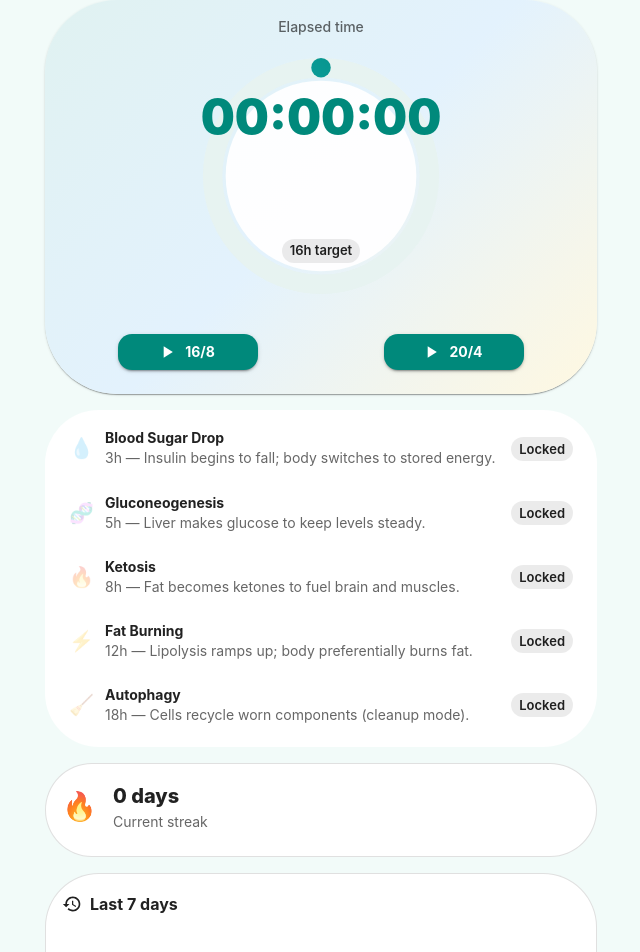
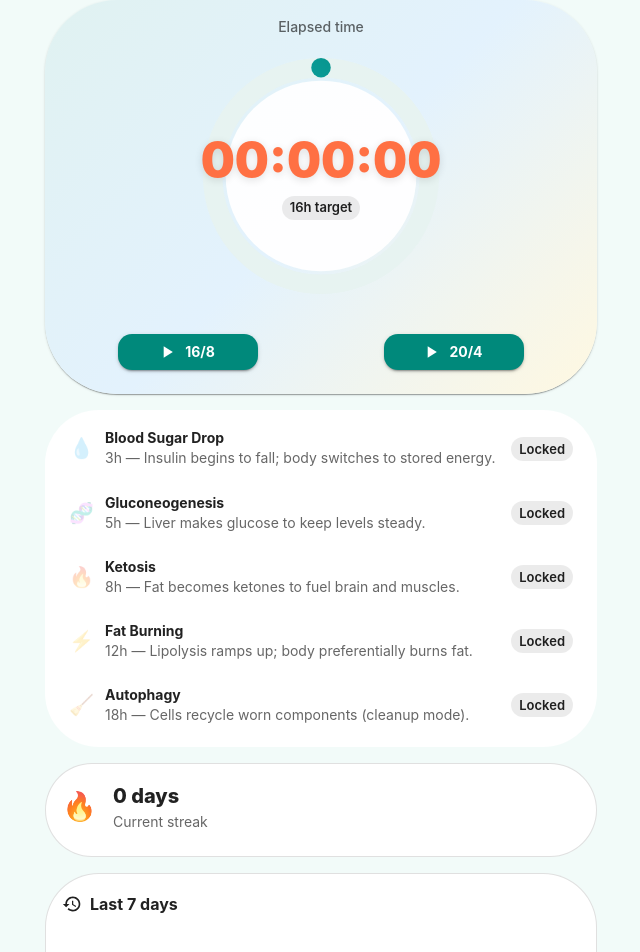
Before and after one commit to Pramod0308/fastflow, a React (Vite) app: page / in a window 1280 px wide. Shown: the part 80-1032 px from the top of the page, without its empty margins (319-959 px from the left). Built offline with nearby package versions, Linux system fonts and the light colour scheme.

Commit message:
Update App.tsx

```diff
--- a/src/App.tsx
+++ b/src/App.tsx
@@ -1,88 +1,210 @@
+import React, { useEffect, useMemo, useState } from 'react';
+import {
+  AppBar, Toolbar, Typography, Container, Box, Button, IconButton, Menu, MenuItem,
+  Stack, Card, CardContent, Chip, Dialog, DialogTitle, DialogContent, DialogActions,
+  TextField, FormControlLabel, Switch, Grid
+} from '@mui/material';
+import MoreVertIcon from '@mui/icons-material/MoreVert';
+import PlayArrowIcon from '@mui/icons-material/PlayArrow';
+import StopIcon from '@mui/icons-material/Stop';
+import HistoryIcon from '@mui/icons-material/History';
+import SettingsIcon from '@mui/icons-material/Settings';
+import EditCalendarIcon from '@mui/icons-material/EditCalendar';
+import TimerRing from './components/TimerRing';
+import PhaseList from './components/PhaseList';
+import HistoryBarChart from './components/HistoryBarChart';
+import StreakCard from './components/StreakCard';
+import { useStore } from './state/store';
+import dayjs from 'dayjs';
+import duration from 'dayjs/plugin/duration';
+import { last7DaysBuckets, msToH, prettyHms, computeStreak, PHASES } from './lib/stats';
 
-import React, { useEffect, useMemo, useState } from 'react';
-import { AppBar, Toolbar, Typography, Container, Box, Button, IconButton, Menu, MenuItem, Stack, Card, CardContent, Chip, Dialog, DialogTitle, DialogContent, DialogActions, TextField, FormControlLabel, Switch, Grid } from '@mui/material';
-import MoreVertIcon from '@mui/icons-material/MoreVert'; import PlayArrowIcon from '@mui/icons-material/PlayArrow'; import StopIcon from '@mui/icons-material/Stop'; import HistoryIcon from '@mui/icons-material/History'; import SettingsIcon from '@mui/icons-material/Settings'; import EditCalendarIcon from '@mui/icons-material/EditCalendar';
-import TimerRing from './components/TimerRing'; import PhaseList from './components/PhaseList'; import HistoryBarChart from './components/HistoryBarChart'; import StreakCard from './components/StreakCard'; import { useStore } from './state/store';
-import dayjs from 'dayjs'; import duration from 'dayjs/plugin/duration'; import { last7DaysBuckets, msToH, prettyHms, computeStreak } from './lib/stats'; dayjs.extend(duration);
-const PLAN_TO_HOURS:Record<string,number>={'16/8':16,'20/4':20,'Custom':16};
-export default function App(){
+dayjs.extend(duration);
+
+const PLAN_TO_HOURS: Record<string, number> = { '16/8': 16, '20/4': 20, 'Custom': 16 };
+
+export default function App() {
   const { hydrated, init, fasts, current, startFast, endFast, settings, updateSettings, exportJson, importJson, updateCurrentStart } = useStore();
- useEffect(()=>{init();},[init]);
- const [now,setNow]=useState(Date.now()); useEffect(()=>{const t=setInterval(()=>setNow(Date.now()),1000); return ()=>clearInterval(t);},[]);
- const elapsedMs=current? now-current.startAt : 0; const elapsedText=prettyHms(elapsedMs); const targetHours=current?.targetHours ?? settings.defaultTargetHours; const hours=msToH(elapsedMs); const expectedEnd=current? new Date(current.startAt+targetHours*3600000):undefined;
- const historyData=useMemo(()=>last7DaysBuckets(fasts),[fasts]); const streak=useMemo(()=>computeStreak(fasts,12),[fasts]);
- const [anchor,setAnchor]=useState<null|HTMLElement>(null); const openMenu=(e:any)=>setAnchor(e.currentTarget); const closeMenu=()=>setAnchor(null);
- const [openSettings,setOpenSettings]=useState(false); const [openImport,setOpenImport]=useState(false); const [importText,setImportText]=useState('');
- const [openEditStart,setOpenEditStart]=useState(false); const [editValue,setEditValue]=useState('');
- const openEdit=()=>{ if(!current) return; setEditValue(dayjs(current.startAt).format('YYYY-MM-DDTHH:mm')); setOpenEditStart(true); };
- const saveEdit=()=>{ if(!current) return; const ts=dayjs(editValue).valueOf(); const nowMs=Date.now(); const safeTs=Math.min(ts,nowMs); updateCurrentStart(safeTs); setOpenEditStart(false); };
- if(!hydrated) return null;
- const start=(plan:string)=>{ const hrs=PLAN_TO_HOURS[plan] ?? settings.defaultTargetHours; startFast(hrs,plan); };
- return (<>
-  <AppBar position="sticky" elevation={0} color="transparent" sx={{backdropFilter:'blur(10px)'}}>
-    <Toolbar><Typography variant="h6" sx={{flex:1,fontWeight:800,color:'primary.main'}}>FastFlow</Typography><IconButton onClick={()=>setOpenSettings(true)}><SettingsIcon/></IconButton><IconButton onClick={openMenu}><MoreVertIcon/></IconButton></Toolbar>
+
+  useEffect(() => { init(); }, [init]);
+
+  const [now, setNow] = useState(Date.now());
+  useEffect(() => {
+    const t = setInterval(() => setNow(Date.now()), 1000);
+    return () => clearInterval(t);
+  }, []);
+
+  const elapsedMs = current ? now - current.startAt : 0;
+  const elapsedText = prettyHms(elapsedMs);
+  const targetHours = current?.targetHours ?? settings.defaultTargetHours;
+  const hours = msToH(elapsedMs);
+  const expectedEnd = current ? new Date(current.startAt + targetHours * 3600000) : undefined;
+
+  const historyData = useMemo(() => last7DaysBuckets(fasts), [fasts]);
+  const streak = useMemo(() => computeStreak(fasts, 12), [fasts]);
+
+  // Current phase icon
+  const stage = useMemo(() => {
+    const reached = PHASES.filter(p => hours >= p.hours);
+    return reached[reached.length - 1]; // last reached stage (undefined if <3h)
+  }, [hours]);
+
+  // Menus & dialogs
+  const [anchor, setAnchor] = useState<null | HTMLElement>(null);
+  const openMenu = (e: React.MouseEvent<HTMLButtonElement>) => setAnchor(e.currentTarget);
+  const closeMenu = () => setAnchor(null);
+
+  const [openSettings, setOpenSettings] = useState(false);
+  const [openImport, setOpenImport] = useState(false);
+  const [importText, setImportText] = useState('');
+
+  // Edit start
+  const [openEditStart, setOpenEditStart] = useState(false);
+  const [editValue, setEditValue] = useState('');
+  const openEdit = () => { if (current) { setEditValue(dayjs(current.startAt).format('YYYY-MM-DDTHH:mm')); setOpenEditStart(true); } };
+  const saveEdit = () => {
+    if (!current) return;
+    const ts = dayjs(editValue).valueOf();
+    updateCurrentStart(Math.min(ts, Date.now()));
+    setOpenEditStart(false);
+  };
+
+  if (!hydrated) return null;
+  const start = (plan: string) => startFast(PLAN_TO_HOURS[plan] ?? settings.defaultTargetHours, plan);
+
+  return (
+    <>
+      <AppBar position="sticky" elevation={0} color="transparent" sx={{ backdropFilter: 'blur(10px)' }}>
+        <Toolbar>
+          <Typography variant="h6" sx={{ flex: 1, fontWeight: 800, color: 'primary.main' }}>FastFlow</Typography>
+          <IconButton onClick={() => setOpenSettings(true)}><SettingsIcon /></IconButton>
+          <IconButton onClick={openMenu}><MoreVertIcon /></IconButton>
+        </Toolbar>
       </AppBar>
-  <Menu anchorEl={anchor} open={!!anchor} onClose={closeMenu}><MenuItem onClick={()=>{navigator.clipboard.writeText(exportJson()); closeMenu();}}>Export to Clipboard</MenuItem><MenuItem onClick={()=>{setOpenImport(true); closeMenu();}}>Import from JSON</MenuItem><MenuItem component="a" href="https://github.com" target="_blank">Source</MenuItem></Menu>
-  <Container maxWidth="sm" sx={{py:2}}>
-    <Card sx={{borderRadius:4,mb:2,overflow:'hidden',background:'linear-gradient(135deg, #E0F2F1 0%, #E3F2FD 50%, #FFF8E1 100%)'}}>
-      <CardContent sx={{display:'grid',placeItems:'center',pt:2}}>
-        <Typography variant="subtitle2" color="text.secondary" sx={{mb:1}}>Elapsed time</Typography>
-        <Box sx={{color:'primary.main',position:'relative'}}>
-          <TimerRing elapsedMs={elapsedMs} targetHours={targetHours}/>
-          <Box sx={{position:'absolute',inset:0,display:'grid',placeItems:'center'}}>
-            <Typography variant="h3" sx={{fontWeight:900}}>{current?elapsedText:'00:00:00'}</Typography>
-            <Chip size="small" label={`${targetHours}h target`} sx={{mt:1}}/>
+
+      <Menu anchorEl={anchor} open={Boolean(anchor)} onClose={closeMenu}>
+        <MenuItem onClick={() => { navigator.clipboard.writeText(exportJson()); closeMenu(); }}>Export to Clipboard</MenuItem>
+        <MenuItem onClick={() => { setOpenImport(true); closeMenu(); }}>Import from JSON</MenuItem>
+        <MenuItem component="a" href="https://github.com" target="_blank">Source</MenuItem>
+      </Menu>
+
+      <Container maxWidth="sm" sx={{ py: 2 }}>
+        {/* Timer / Status */}
+        <Card sx={{ borderRadius: 4, mb: 2, overflow: 'hidden', background: 'linear-gradient(135deg, #E0F2F1 0%, #E3F2FD 50%, #FFF8E1 100%)' }}>
+          <CardContent sx={{ display: 'grid', placeItems: 'center', pt: 2 }}>
+            <Typography variant="subtitle2" color="text.secondary" sx={{ mb: 1 }}>Elapsed time</Typography>
+
+            <Box sx={{ color: 'primary.main', position: 'relative' }}>
+              <TimerRing elapsedMs={elapsedMs} targetHours={targetHours} />
+              <Box sx={{ position: 'absolute', inset: 0, display: 'grid', placeItems: 'center' }}>
+                {/* Stage icon + timer in a stack */}
+                <Stack spacing={1} alignItems="center">
+                  {stage && <Box sx={{ fontSize: 28, lineHeight: 1 }}>{stage.icon}</Box>}
+                  <Typography
+                    variant="h3"
+                    sx={{ fontWeight: 900, color: 'secondary.main', textShadow: '0 2px 8px rgba(0,0,0,.12)' }}
+                  >
+                    {current ? elapsedText : '00:00:00'}
+                  </Typography>
+                  <Chip size="small" label={`${targetHours}h target`} />
+                </Stack>
               </Box>
             </Box>
-        <Grid container spacing={1.5} sx={{mt:2}} justifyContent="center">
-          {!current && (<>
-            {(['16/8','20/4'] as const).map(p=>(<Grid item xs={6} key={p} sx={{display:'flex',justifyContent:'center'}}>
-              <Button variant="contained" startIcon={<PlayArrowIcon/>} onClick={()=>start(p)} sx={{minWidth:140}}>{p}</Button>
-            </Grid>))}
-          </>)}
-          {current && (<Grid item xs={12} sx={{display:'flex',justifyContent:'center',gap:1}}>
-            <Button variant="outlined" startIcon={<EditCalendarIcon/>} onClick={openEdit}>Edit start</Button>
-            <Button variant="contained" startIcon={<StopIcon/>} onClick={()=>endFast()}>End Fast</Button>
-          </Grid>)}
+
+            <Grid container spacing={1.5} sx={{ mt: 2 }} justifyContent="center">
+              {!current && (
+                <>
+                  {(['16/8', '20/4'] as const).map(p => (
+                    <Grid item xs={6} key={p} sx={{ display: 'flex', justifyContent: 'center' }}>
+                      <Button variant="contained" startIcon={<PlayArrowIcon />} onClick={() => start(p)} sx={{ minWidth: 140 }}>
+                        {p}
+                      </Button>
                     </Grid>
-        {current && (<>
-          <Typography variant="body2" color="text.secondary" sx={{mt:1}}>Started {dayjs(current.startAt).format('MMM D, HH:mm')}</Typography>
-          <Chip size="small" color="secondary" sx={{mt:1}} label={`Ends ${dayjs(expectedEnd).format('MMM D, HH:mm')}`}/>
-        </>)}
+                  ))}
+                </>
+              )}
+              {current && (
+                <Grid item xs={12} sx={{ display: 'flex', justifyContent: 'center', gap: 1 }}>
+                  <Button variant="outlined" startIcon={<EditCalendarIcon />} onClick={openEdit}>Edit start</Button>
+                  <Button variant="contained" startIcon={<StopIcon />} onClick={() => endFast()}>End Fast</Button>
+                </Grid>
+              )}
+            </Grid>
+
+            {current && (
+              <>
+                <Typography variant="body2" color="text.secondary" sx={{ mt: 1 }}>
+                  Started {dayjs(current.startAt).format('MMM D, HH:mm')}
+                </Typography>
+                <Chip size="small" color="secondary" sx={{ mt: 1 }} label={`Ends ${dayjs(expectedEnd).format('MMM D, HH:mm')}`} />
+              </>
+            )}
           </CardContent>
         </Card>
-    <PhaseList hours={hours}/>
-    <Stack spacing={2} sx={{mt:2}}>
-      <StreakCard count={streak}/>
-      <Card variant="outlined" sx={{borderRadius:3}}><CardContent>
-        <Stack direction="row" alignItems="center" gap={1} sx={{mb:1}}><HistoryIcon fontSize="small"/><Typography variant="subtitle1" sx={{fontWeight:700}}>Last 7 days</Typography></Stack>
-        <HistoryBarChart data={historyData}/>
-      </CardContent></Card>
+
+        {/* Phases */}
+        <PhaseList hours={hours} />
+
+        {/* Stats */}
+        <Stack spacing={2} sx={{ mt: 2 }}>
+          <StreakCard count={streak} />
+          <Card variant="outlined" sx={{ borderRadius: 3 }}>
+            <CardContent>
+              <Stack direction="row" alignItems="center" gap={1} sx={{ mb: 1 }}>
+                <HistoryIcon fontSize="small" />
+                <Typography variant="subtitle1" sx={{ fontWeight: 700 }}>Last 7 days</Typography>
+              </Stack>
+              <HistoryBarChart data={historyData} />
+            </CardContent>
+          </Card>
         </Stack>
       </Container>
-  <Dialog open={openSettings} onClose={()=>setOpenSettings(false)} fullWidth>
+
+      {/* Settings, Import, Edit Start dialogs (unchanged except in saveEdit) */}
+      <Dialog open={openSettings} onClose={() => setOpenSettings(false)} fullWidth>
         <DialogTitle>Settings</DialogTitle>
         <DialogContent dividers>
-      <Stack spacing={2} sx={{mt:1}}>
-        <TextField label="Default plan" value={settings.defaultPlan} onChange={e=>updateSettings({defaultPlan:e.target.value as any})} helperText="e.g. 16/8 or 20/4"/>
-        <TextField label="Default target hours" type="number" value={settings.defaultTargetHours} onChange={e=>updateSettings({defaultTargetHours:Number(e.target.value)})} inputProps={{min:1,max:48}}/>
-        <FormControlLabel control={<Switch checked={settings.use24h} onChange={e=>updateSettings({use24h:e.target.checked})}/>} label="24-hour clock"/>
-        <Typography variant="body2" color="text.secondary">Data lives on your device (IndexedDB). Use “Export” to back up or move to another phone.</Typography>
+          <Stack spacing={2} sx={{ mt: 1 }}>
+            <TextField
+              label="Default plan"
+              value={settings.defaultPlan}
+              onChange={e => updateSettings({ defaultPlan: e.target.value as any })}
+              helperText="e.g. 16/8 or 20/4"
+            />
+            <TextField
+              label="Default target hours"
+              type="number"
+              value={settings.defaultTargetHours}
+              onChange={e => updateSettings({ defaultTargetHours: Number(e.target.value) })}
+              inputProps={{ min: 1, max: 48 }}
+            />
+            <FormControlLabel
+              control={<Switch checked={settings.use24h} onChange={e => updateSettings({ use24h: e.target.checked })} />}
+              label="24-hour clock"
+            />
+            <Typography variant="body2" color="text.secondary">
+              Data lives on your device (IndexedDB). Use “Export” to back up or move to another phone.
+            </Typography>
           </Stack>
         </DialogContent>
-    <DialogActions><Button onClick={()=>setOpenSettings(false)}>Close</Button></DialogActions>
+        <DialogActions><Button onClick={() => setOpenSettings(false)}>Close</Button></DialogActions>
       </Dialog>
-  <Dialog open={openImport} onClose={()=>setOpenImport(false)} fullWidth>
+
+      <Dialog open={openImport} onClose={() => setOpenImport(false)} fullWidth>
         <DialogTitle>Import from JSON</DialogTitle>
-    <DialogContent dividers><TextField label="Paste JSON here" multiline minRows={6} fullWidth value={importText} onChange={e=>setImportText(e.target.value)}/></DialogContent>
-    <DialogActions><Button onClick={()=>setOpenImport(false)}>Cancel</Button><Button onClick={async()=>{await importJson(importText); setOpenImport(false);}}>Import</Button></DialogActions>
+        <DialogContent dividers>
+          <TextField label="Paste JSON here" multiline minRows={6} fullWidth value={importText} onChange={e => setImportText(e.target.value)} />
+        </DialogContent>
+        <DialogActions><Button onClick={() => setOpenImport(false)}>Cancel</Button><Button onClick={async () => { await importJson(importText); setOpenImport(false); }}>Import</Button></DialogActions>
       </Dialog>
-  <Dialog open={openEditStart} onClose={()=>setOpenEditStart(false)} fullWidth>
+
+      <Dialog open={openEditStart} onClose={() => setOpenEditStart(false)} fullWidth>
         <DialogTitle>Edit start time</DialogTitle>
         <DialogContent dividers>
-      <TextField type="datetime-local" fullWidth value={editValue} onChange={e=>setEditValue(e.target.value)} helperText="Set when this fast actually started (local time). Future times are not allowed."/>
+          <TextField type="datetime-local" fullWidth value={editValue} onChange={(e) => setEditValue(e.target.value)} helperText="Set when this fast actually started (local time). Future times are not allowed." />
         </DialogContent>
-    <DialogActions><Button onClick={()=>setOpenEditStart(false)}>Cancel</Button><Button variant="contained" onClick={saveEdit}>Save</Button></DialogActions>
+        <DialogActions><Button onClick={() => setOpenEditStart(false)}>Cancel</Button><Button variant="contained" onClick={saveEdit}>Save</Button></DialogActions>
       </Dialog>
- </>);
+    </>
+  );
 }
```
Lines whose indentation alone changed are shown as unchanged.
